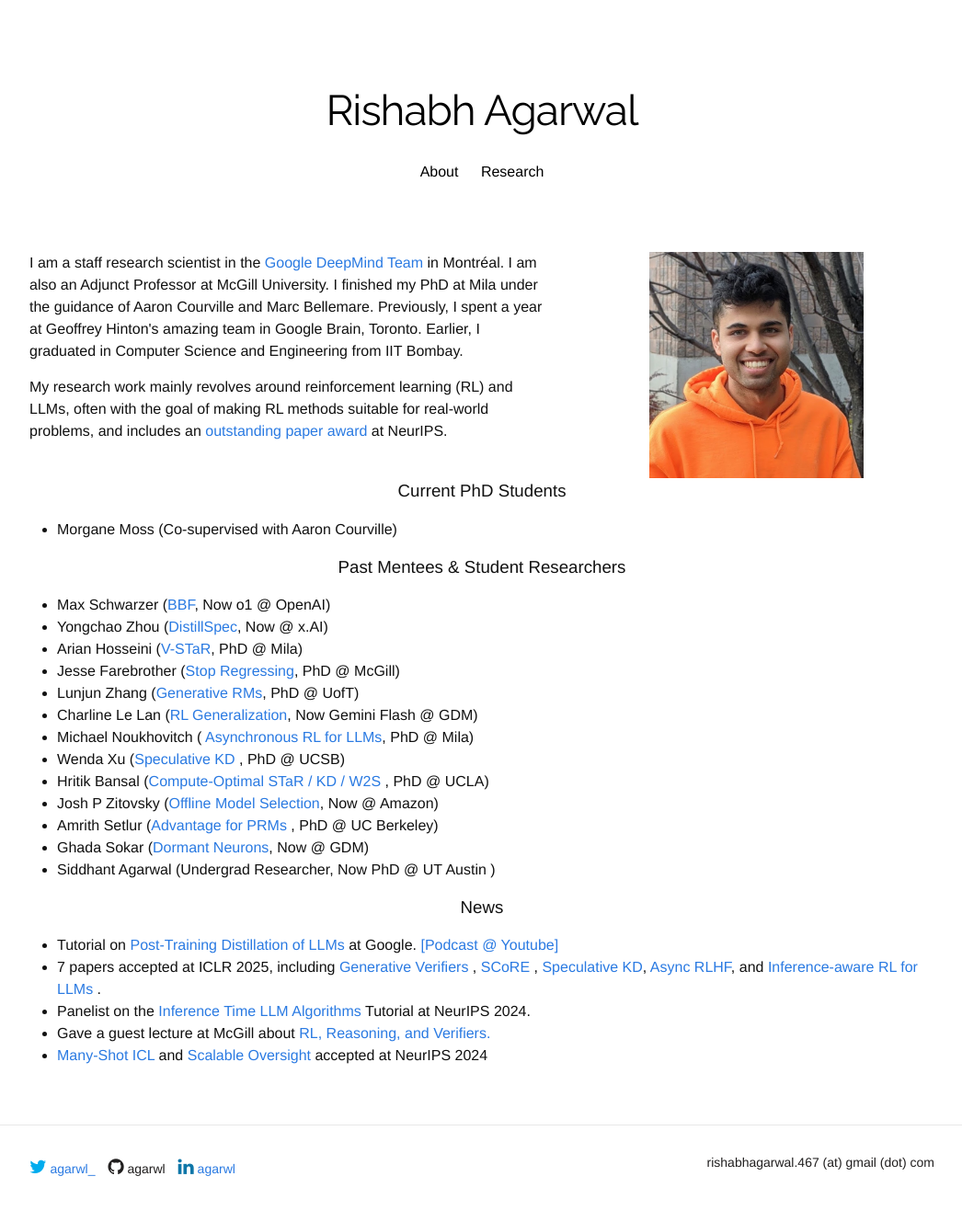
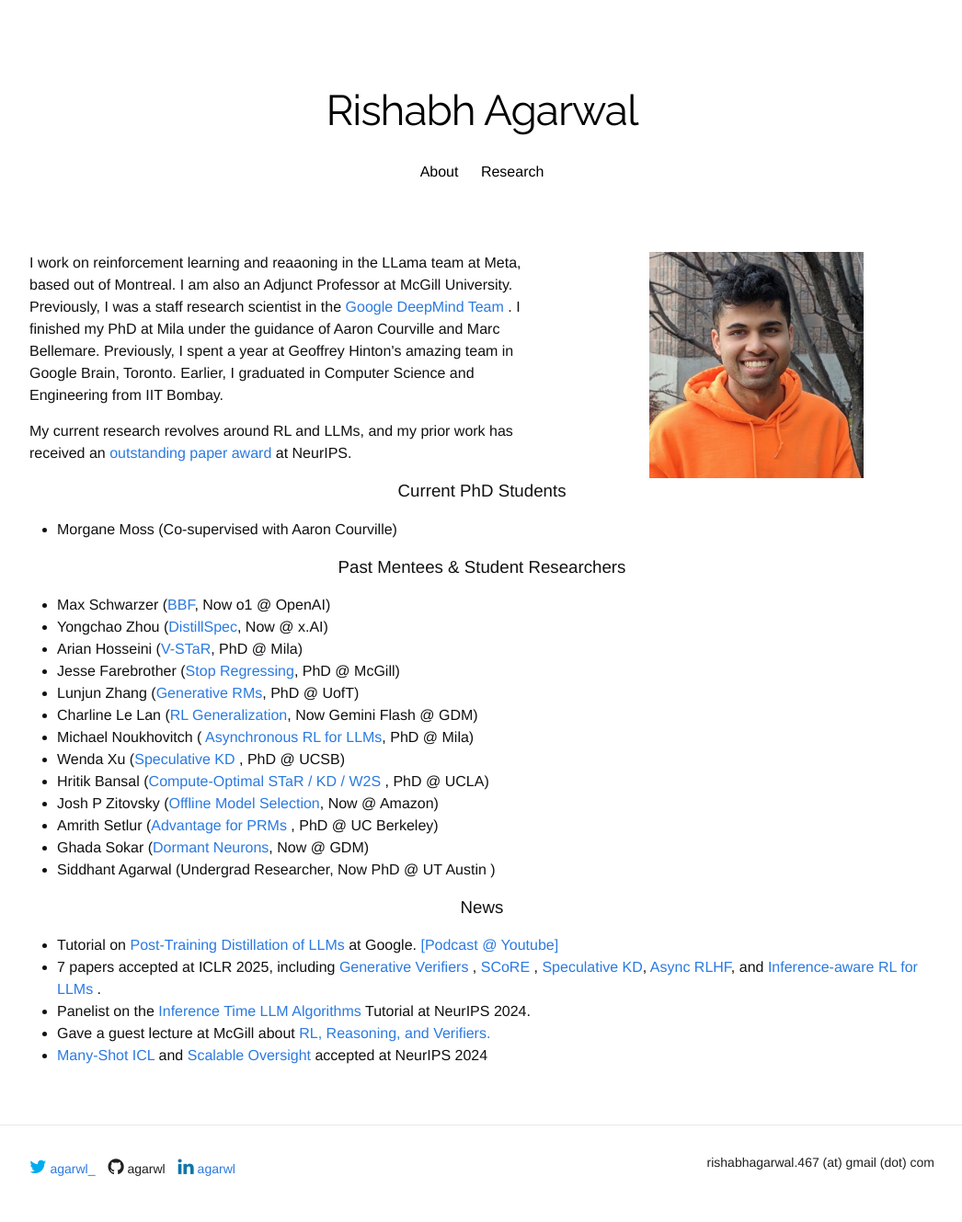
Before and after one commit to agarwl/agarwl.github.io, a Jekyll site: the page built from index.html, in a window 1280 px wide. Shown: the whole page at 92% size, without its empty margins (116-1162 px from the left). Built offline with Jekyll 4.4.1, drawn with Linux system fonts in a browser that asks for light colours; nearby versions of some CDN libraries; some web fonts are replaced; a style sheet for code colours, icons or effects is not loaded.

Commit message:
Update index.html

```diff
--- a/index.html
+++ b/index.html
@@ -7,10 +7,10 @@ title: "Rishabh Agarwal"
 
 <div class="row">
 	<div class="seven columns">
-		<p> I am a staff research scientist in the <a href="https://deepmind.google/"> Google DeepMind Team </a> in Montréal. I am also an Adjunct Professor at McGill University. I finished my PhD at Mila under the guidance of Aaron Courville and Marc Bellemare.
+		<p> I work on reinforcement learning and reaaoning in the LLama team at Meta, based out of Montreal. I am also an Adjunct Professor at McGill University. Previously, I was a staff research scientist in the <a href="https://deepmind.google/"> Google DeepMind Team </a>.  I finished my PhD at Mila under the guidance of Aaron Courville and Marc Bellemare.
 		Previously, I spent a year at Geoffrey Hinton's amazing team in Google Brain, Toronto. Earlier, I graduated in Computer Science and Engineering from IIT Bombay. </p>
 <!--  		I also had a brief stint at Latent Logic (acquired by <a href="https://waymo.com/">Waymo</a>), a self-driving car startup in Oxford -->
-		<p> My research work mainly revolves around reinforcement learning (RL) and LLMs, often with the goal of making RL methods suitable for real-world problems, and includes
+		<p> My current research revolves around RL and LLMs, and my prior work has received
 		    an <a href="https://agarwl.github.io/rliable/">outstanding paper award</a> at NeurIPS.
 		</p>
 
```
